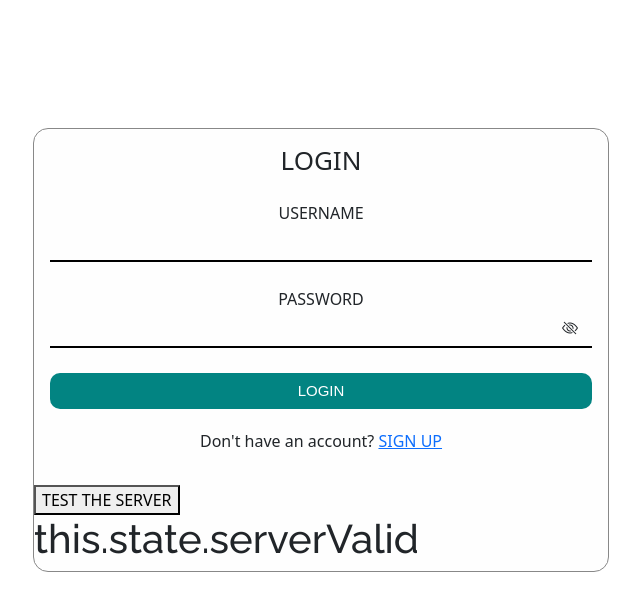
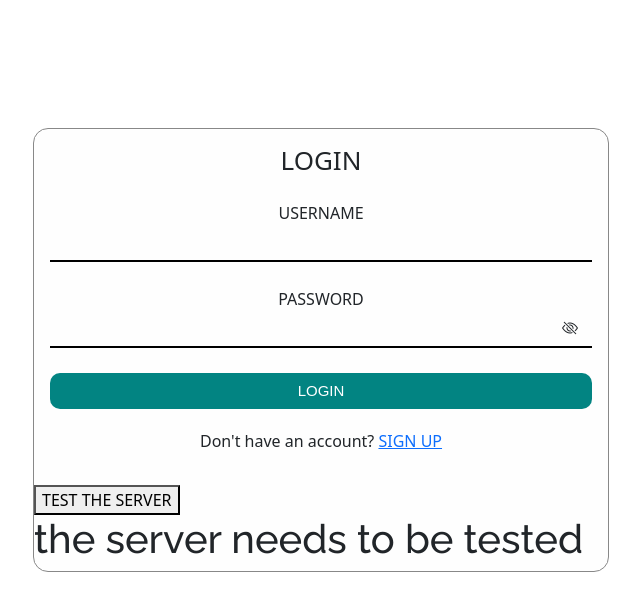
Before and after one commit to clairemurphy288/Training-Website, a React (Create React App) app: page /signin in a window 1280 px wide. Shown: the top 610 px of the page, without its empty margins (319-959 px from the left). Built offline with nearby package versions, Linux system fonts and the light colour scheme; a web font is replaced by a local one.

Commit message:
testing server for dev

```diff
--- a/src/components/quiz/signin.js
+++ b/src/components/quiz/signin.js
@@ -70,7 +70,7 @@ export default class Signin extends Component {
     }
     async testingServer(e) {
         let val
-        await axios.get('http://localhost:5000/test')
+        await axios.get('/test')
         .then(res => {
             val = res.data;
         }
@@ -107,7 +107,7 @@ export default class Signin extends Component {
                         <p className='sign-in-p'>Don't have an account? <Link to ="/">SIGN UP</Link></p>
                     </div>
                     <button onClick = {this.testingServer}>TEST THE SERVER</button>
-                    <h1>this.state.serverValid</h1>
+                    <h1>{this.state.serverValid}</h1>
                 </div>
             </form>
 
```
